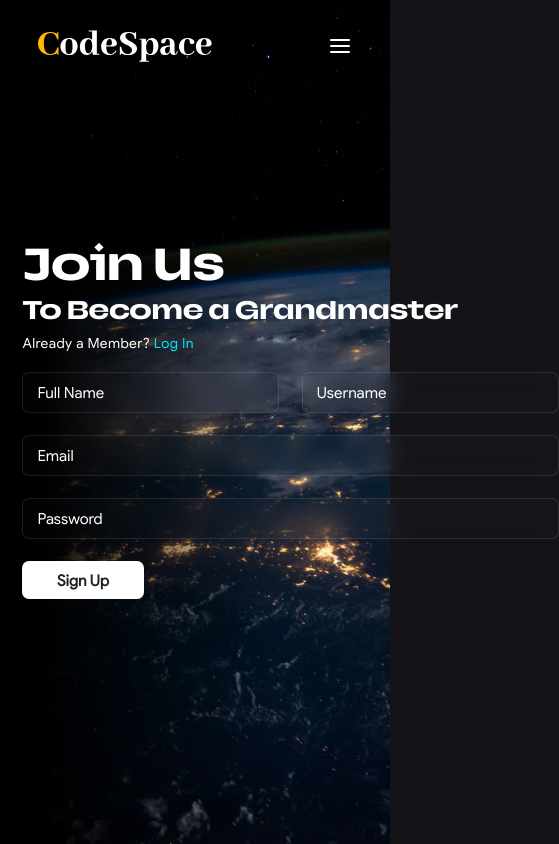
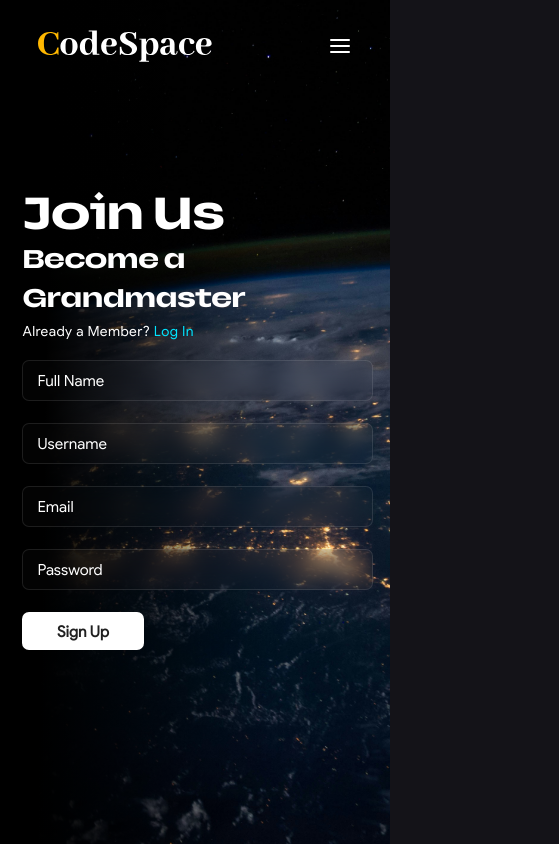
Before and after one commit to sambhandavale/code_space, a React (Vite) app in the folder client/: page /register in a window 390 px wide. Shown: the whole page, 559 px wide, since content can reach past the window. Built offline with nearby package versions, Linux system fonts and the light colour scheme; no server answers.

Commit message:
ui update

```diff
--- a/client/src/containers/Authentication/Register.tsx
+++ b/client/src/containers/Authentication/Register.tsx
@@ -43,7 +43,7 @@ const Register = () => {
               <>
                 Join Us <br />
                 <span className="lower-half">
-                  To Become a <span className="highlight">Grandmaster</span>
+                  Become a Grandmaster
                 </span>
               </>
             }
--- a/client/src/styles/Authentication/auth_container.scss
+++ b/client/src/styles/Authentication/auth_container.scss
@@ -1,5 +1,5 @@
 .auth_container{
-  --scale: 1;
+  --scale: 0.8;
 
   --auth-switch: var(--neon-blue);
   --auth_container--padding: 0 calc(1.5rem * var(--scale)) 0 calc(4rem * var(--scale));
@@ -77,6 +77,7 @@
                     display: flex;
                     padding: var(--auth-input-padding);
                     flex: 1 0 0;
+                    align-self: stretch;
 
                     font-family: 'GoogleSansRegular';
                     color: var(--white);
@@ -110,13 +111,17 @@
 }
 @media screen and (max-width: 1024px) {
   .auth_container {
-    --scale: 0.9;
+    --scale: 0.8;
   }
 }
 
 @media screen and (max-width: 768px) {
   .auth_container {
     --scale: 0.75;
+
+    .ly{
+      flex-direction: column;
+    }
   }
 }
 
```
